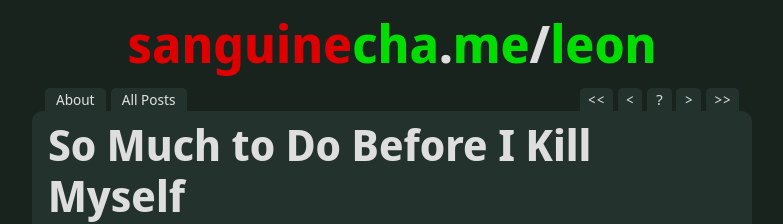
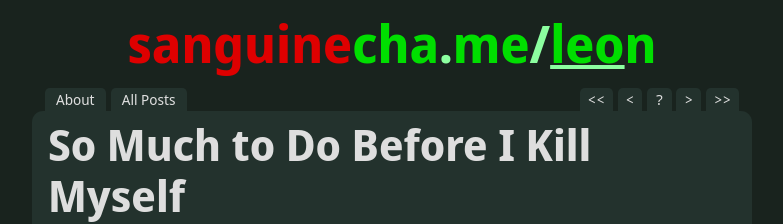
Before and after one commit to SanguineChameleon/sanguinechameleon.github.io, a Jekyll site: the page built from _posts/2026-09-09-so-much-to-do.md, in a window 1280 px wide. Shown: the top 224 px of the page, without its empty margins (248-1031 px from the left). Built offline with Jekyll 4.4.1, drawn with Linux system fonts in a browser that asks for light colours.

Commit message:
Call me Leo

```diff
--- a/_layouts/post.html
+++ b/_layouts/post.html
@@ -37,7 +37,7 @@
     <body>
         <div class="body-container">
             <div class="header">
-                <a href="/leon"><span class="red">sanguine</span><span class="green">cha</span>.<span class="green">me</span>/<span class="green">leon</span></a>
+                <a href="/leon"><span class="red">sanguine</span><span class="green">cha</span>.<span class="green">me</span>/<span class="green underline">leo</span><span class="green">n</span></a>
             </div>
             <nav class="header-nav">
                 <ul class="header-nav-left">
--- a/assets/css/styles.scss
+++ b/assets/css/styles.scss
@@ -35,6 +35,7 @@
 
 $red: rgb(222, 0, 0);
 $green: rgb(0, 222, 0);
+$lightest-green: rgb(140, 255, 160);
 $light-green: rgb(30, 70, 45);
 $dark-green: rgb(35, 50, 45);
 $darker-green: rgb(25, 35, 30);
@@ -66,6 +67,7 @@ html {
   @include semi-bold-font;
   font-size: 3.2rem;
   text-align: center;
+  color: $lightest-green;
 }
 
 .header span.red {
@@ -74,6 +76,10 @@ html {
 
 .header span.green {
   color: $green;
+}
+
+.header span.underline {
+  text-decoration: underline $lightest-green 0.26rem;
 }
 
 .header-nav {
```
